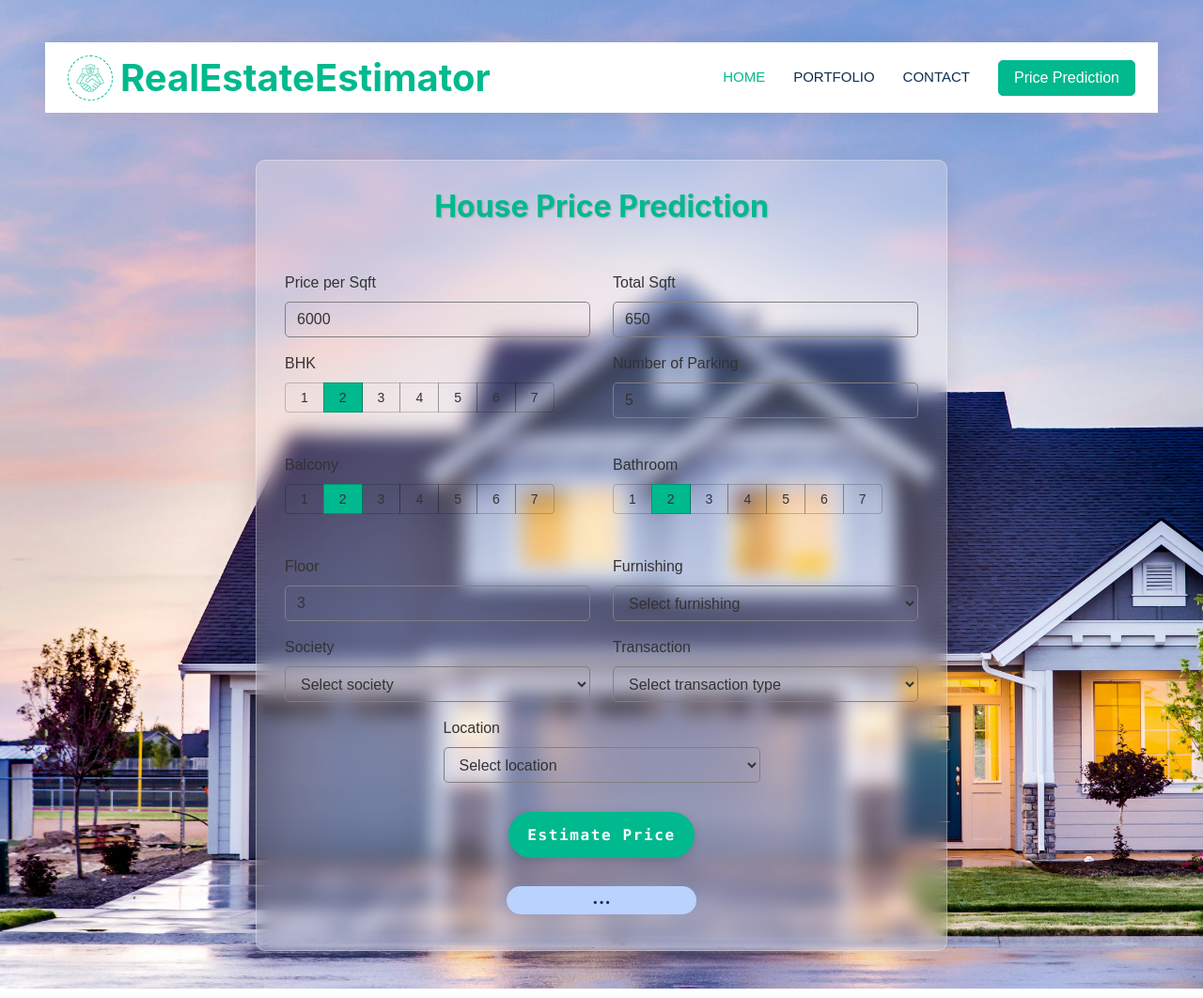
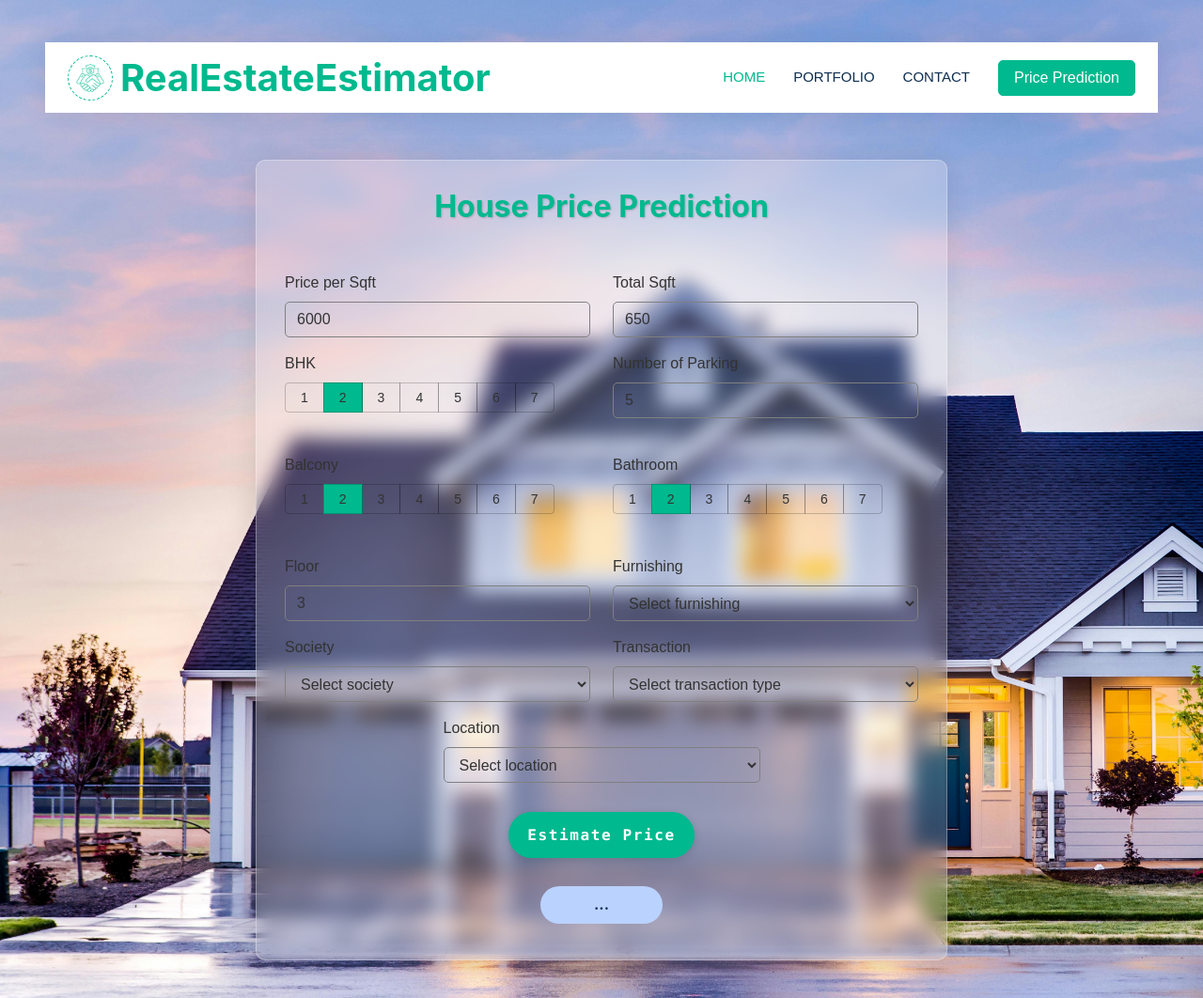
Before and after one commit to faizkhan77/realestateestimator, a Django app: page /predict/ in a window 1280 px wide. Shown: the whole page at 94% size. Run offline with Django 5.2, Linux system fonts and the light colour scheme; some libraries are stand-ins or nearby versions.

Commit message:
Fixed estimated price h1

```diff
--- a/templates/predict.html
+++ b/templates/predict.html
@@ -467,7 +467,7 @@
                     </div>
 
                     <div style="display: flex; justify-content: center; margin-top: 30px;">
-                        <h1 id="estimatedprice" style="font-size: 20px; background-color: #BAD2FE; width: 30%; text-align: center; height: 30px; border-radius: 50px; align-items: center;">...</h1>
+                        <h1 id="estimatedprice" style="font-size: 1rem; background-color: #BAD2FE; width: 130px; text-align: center; padding: 10px 0 10px 0; border-radius: 50px; align-items: center;">...</h1>
                     </div>
                 </div>
             </div>
```
